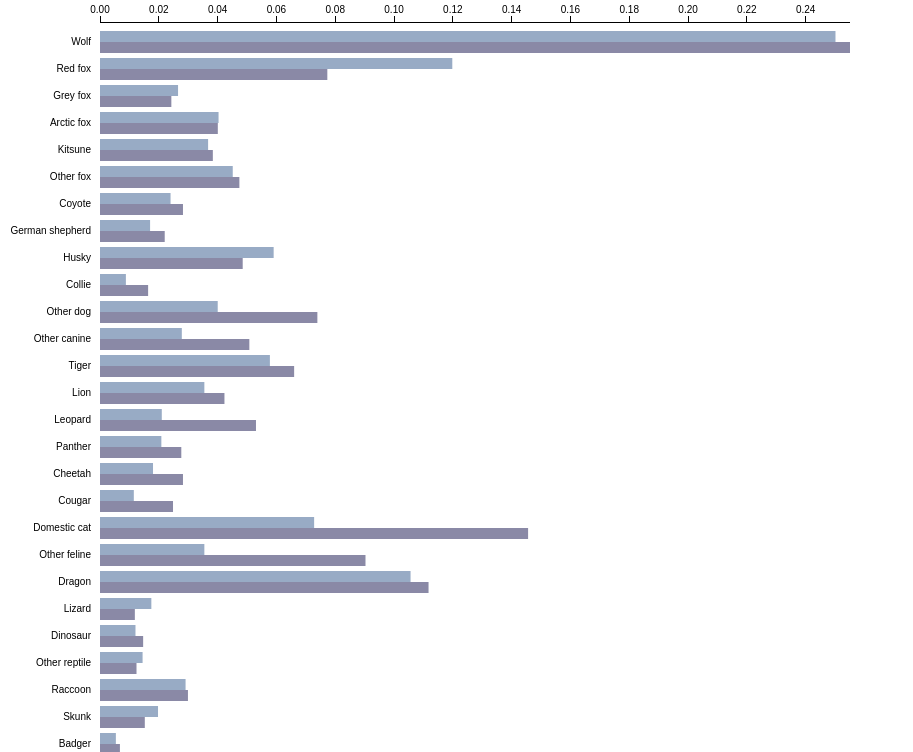
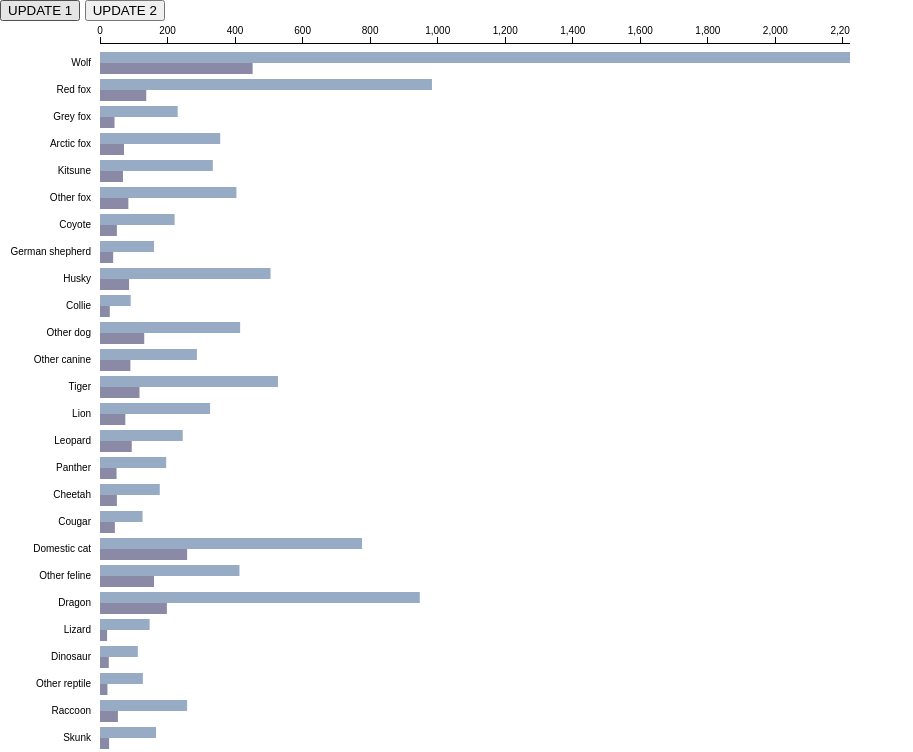
Before and after one commit to ruxley/species-popularity, a website: page index.html in a window 1280 px wide. Shown: the top 752 px of the page, without its empty margins (0-913 px from the left). Drawn offline with Linux system fonts and the light colour scheme.

Commit message:
Abstracted graph drawing code into an update routine and added transitions

```diff
--- a/index.html
+++ b/index.html
@@ -6,6 +6,8 @@
     <link rel="stylesheet" href="styles/style.css">
   </head>
   <body>
+    <button class="updateButton1">UPDATE 1</button>
+    <button class="updateButton2">UPDATE 2</button>
     <div id="graph"></div>
     <script src="scripts/underscore-min.js"></script>
     <script src="scripts/d3.v3.min.js"></script>
--- a/scripts/main.js
+++ b/scripts/main.js
@@ -110,6 +110,57 @@
   ];
 
 
+  _.mixin({
+    sum: function(obj, key, memo) {
+      return _.reduce(obj, function(mem, val) {
+        return mem + (val[key] || 0);
+      }, memo || 0);
+    }
+  });
+
+
+  function getStructuredData(data, baselineFilter, queryFilter) {
+
+    var baselineData = _.filter(data, function(val, key) {
+      return key.match(baselineFilter);
+    });
+
+    var baselineCount = _.sum(baselineData, 'count');
+
+    // console.log("baselineCount:", baselineCount);
+    // console.log("baselineData:", baselineData);
+
+
+    var queryData = _.filter(data, function(val, key) {
+      return key.match(queryFilter);
+    });
+
+    var queryCount = _.sum(queryData, 'count');
+
+    // console.log("queryCount:", queryCount);
+    // console.log("queryData:", queryData);
+
+
+    var structuredData = _.map(animalList, function(animalName, animalKey) {
+      var d = {
+        animalName: animalList[animalKey],
+        totals: [
+          {
+            name: 'baseline',
+            value: _.sum(baselineData, animalKey)// / baselineCount
+          },
+          {
+            name: 'query',
+            value: _.sum(queryData, animalKey)// / queryCount
+          }
+        ]
+      };
+      return d;
+    });
+
+    return structuredData;
+  }
+
 
   var margin = {top: 22, right: 0, bottom: 0, left: 100};
   var width = 850 - margin.left - margin.right;
@@ -140,6 +191,65 @@
     .append('g')
       .attr('transform', 'translate(' + margin.left + ',' + margin.top + ')');
 
+  var xAxisSVG = svg.append('g')
+      .attr('class', 'x axis');
+
+  var yAxisSVG = svg.append('g')
+      .attr('class', 'y axis');
+
+
+  function update(data) {
+    console.log('update data:', data);
+
+    x.domain([0, d3.max(data, function(d) {
+      return d3.max(d.totals, function(d) { return d.value; });
+    })]);
+
+    y0.domain(data.map(function(d) { return d.animalName; }));
+
+    y1.domain(['baseline', 'query']).rangeRoundBands([0, y0.rangeBand()]);
+
+    xAxisSVG.transition().duration(750).call(xAxis);
+
+    yAxisSVG.call(yAxis);
+
+    // DATA JOIN
+    var animals = svg.selectAll('.animal')
+        .data(data, function(d) { return d.animalName; });
+
+    // UPDATE
+    animals
+        .attr('transform', function(d) { return 'translate(0,' + y0(d.animalName) + ')'; });
+
+    // ENTER
+    animals.enter().append('g')
+        .attr('class', 'animal')
+        .attr('transform', function(d) { return 'translate(0,' + y0(d.animalName) + ')'; });
+
+    // EXIT
+    animals.exit().remove();
+
+    // DATA JOIN
+    var bars = animals.selectAll('rect')
+        .data(function(d) { return d.totals; }, function(d) { return d.name; });
+
+    // UPDATE
+    bars
+        .transition()
+        .duration(750)
+          .attr('width', function(d) { return x(d.value); });
+
+    // ENTER
+    bars.enter().append('rect')
+        .attr('x', 0)
+        .attr('y', function(d) { return y1(d.name); })
+        .attr('width', function(d) { return x(d.value); })
+        .attr('height', y1.rangeBand())
+        .style('fill', function(d) { return color(d.name); });
+
+    // EXIT
+    bars.exit().remove();
+  }
 
   d3.json('data/speciesdata.json', function(err, data) {
 
@@ -162,89 +272,16 @@
     delete data['000'];
 
 
-    _.mixin({
-      sum: function(obj, key, memo) {
-        return _.reduce(obj, function(mem, val) {
-          return mem + (val[key] || 0);
-        }, memo || 0);
-      }
+    update(getStructuredData(data, '...', 'b..'));
+
+    d3.select('.updateButton1').on('click', function() {
+      update(getStructuredData(data, '..0', '..6'));
     });
 
-    var baselineFilter = 'a..';
-
-    var baselineData = _.filter(data, function(val, key) {
-      return key.match(baselineFilter);
+    d3.select('.updateButton2').on('click', function() {
+      update(getStructuredData(data, 'a..', 'b..'));
     });
 
-    var baselineCount = _.sum(baselineData, 'count');
-
-    console.log("baselineCount:", baselineCount);
-    console.log("baselineData:", baselineData);
-
-
-    var baselineFilter = 'b..';
-
-    var queryData = _.filter(data, function(val, key) {
-      return key.match(baselineFilter);
-    });
-
-    var queryCount = _.sum(queryData, 'count');
-
-    console.log("queryCount:", queryCount);
-    console.log("queryData:", queryData);
-
-
-    var structuredData = _.map(animalList, function(animalName, animalKey) {
-      var d = {
-        animalName: animalList[animalKey],
-        totals: [
-          {
-            name: 'baseline',
-            value: _.sum(baselineData, animalKey) / baselineCount
-          },
-          {
-            name: 'query',
-            value: _.sum(queryData, animalKey) / queryCount
-          }
-        ]
-      };
-      return d;
-    });
-
-    console.log("structuredData:", structuredData);
-
-
-    x.domain([0, d3.max(structuredData, function(d) {
-      return d3.max(d.totals, function(d) { return d.value; });
-    })]);
-
-    y0.domain(structuredData.map(function(d) { return d.animalName; }));
-
-    y1.domain(['baseline', 'query']).rangeRoundBands([0, y0.rangeBand()]);
-
-
-    svg.append('g')
-        .attr('class', 'x axis')
-        .call(xAxis);
-
-    svg.append('g')
-        .attr('class', 'y axis')
-        .call(yAxis);
-
-    var animals = svg.selectAll('.animals')
-        .data(structuredData)
-      .enter().append('g')
-        .attr('class', 'g')
-        .attr('transform', function(d) { return 'translate(0,' + y0(d.animalName) + ')'; });
-
-    animals.selectAll('rect')
-        .data(function(d) { return d.totals; })
-      .enter().append('rect')
-        .attr('x', 0)
-        .attr('y', function(d) { return y1(d.name); })
-        .attr('width', function(d) { return x(d.value); })
-        .attr('height', y1.rangeBand())
-        .style('fill', function(d) { return color(d.name); });
 
   });
 
```
